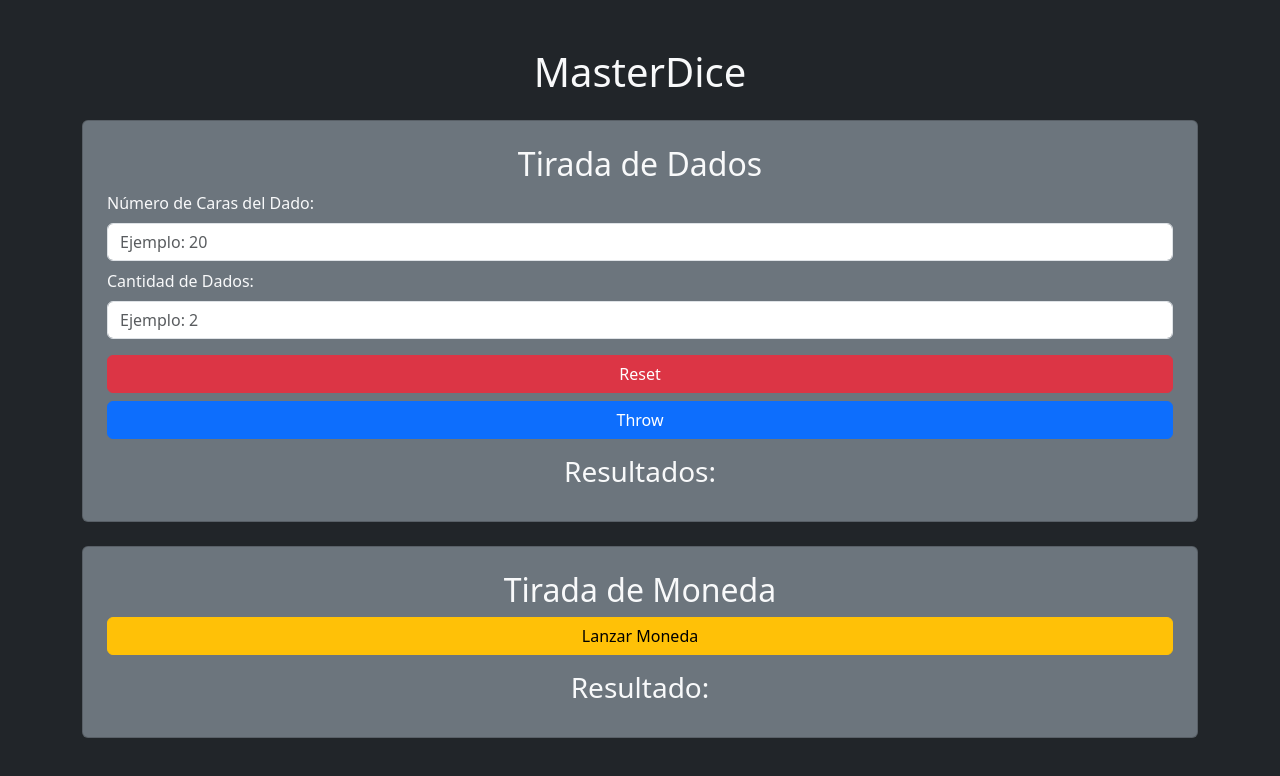
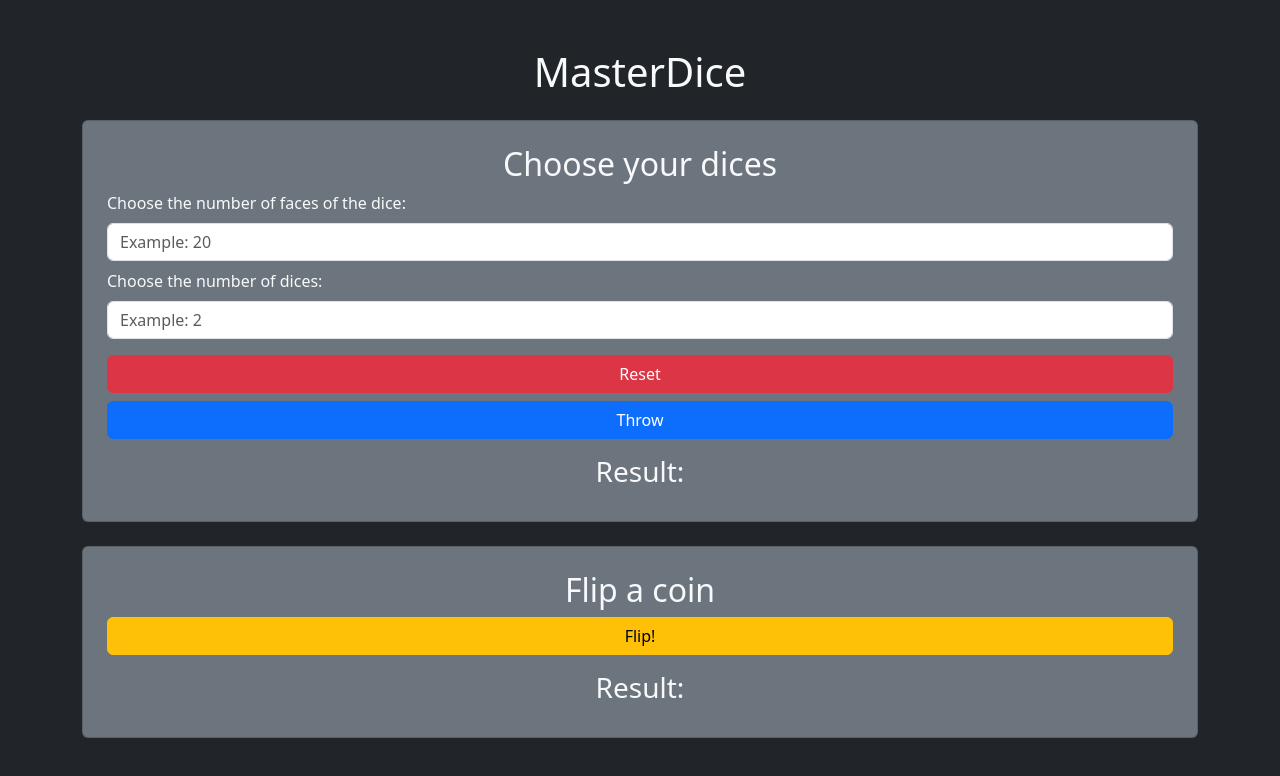
Before and after one commit to guillecarpintero/MasterDice, a plain HTML site: page index.html in a window 1280 px wide. Drawn offline with nearby package versions, Linux system fonts and the light colour scheme.

Commit message:
Made all the variables and comments in english.

```diff
--- a/index.html
+++ b/index.html
@@ -11,29 +11,28 @@
         <h1 class="text-center mb-4">MasterDice</h1>
 
         <div class="card bg-secondary text-light p-4 mb-4">
-            <h2 class="text-center">Tirada de Dados</h2>
+            <h2 class="text-center">Choose your dices</h2>
             <div id="diceContainer">
                 <div class="dice-group mb-3">
-                    <label class="form-label">Número de Caras del Dado:</label>
-                    <input id="mainDiceFaces" type="number" class="form-control diceFaces" min="3" placeholder="Ejemplo: 20"> <!-- DICE FACES -->
-                    <label class="form-label mt-2">Cantidad de Dados:</label>
-                    <input id="mainDiceQuantity" type="number" class="form-control diceCount" min="1" placeholder="Ejemplo: 2"> <!-- DICE QUANTITIES -->
+                    <label class="form-label">Choose the number of faces of the dice:</label>
+                    <input id="mainDiceFaces" type="number" class="form-control diceFaces" min="3" placeholder="Example: 20"> <!-- DICE FACES -->
+                    <label class="form-label mt-2">Choose the number of dices:</label>
+                    <input id="mainDiceQuantity" type="number" class="form-control diceCount" min="1" placeholder="Example: 2"> <!-- DICE QUANTITIES -->
                 </div>
             </div>
-            <!-- ADD A DICE<button id="addDice" class="btn btn-success w-100 mb-2">Agregar otro dado</button>  -->
             <button id="reset" class="btn btn-danger w-100 mb-2">Reset</button> <!-- RESET-->
 
             <button id="rollDice" class="btn btn-primary w-100">Throw</button>
             <div class="mt-3 text-center">
-                <h3>Resultados: <span id="diceResult"></span></h3>
+                <h3>Result: <span id="diceResult"></span></h3>
             </div>
         </div>
 
         <div class="card bg-secondary text-light p-4">
-            <h2 class="text-center">Tirada de Moneda</h2>
-            <button id="flipCoin" class="btn btn-warning w-100">Lanzar Moneda</button>
+            <h2 class="text-center">Flip a coin</h2>
+            <button id="flipCoin" class="btn btn-warning w-100">Flip!</button>
             <div class="mt-3 text-center">
-                <h3>Resultado: <span id="coinResult"></span></h3>
+                <h3>Result: <span id="coinResult"></span></h3>
             </div>
         </div>
     </div>
--- a/masterdice.js
+++ b/masterdice.js
@@ -1,7 +1,6 @@
 // Autor: Guillermo Carpintero
 // Date: 04/03/2025
 // Description: MasterDice is a simple dice rolling project. It allows users to roll dice with a customizable number of faces and quantities.
-
 
 //Main dice
 let mainFace = document.getElementById("mainDiceFaces");
@@ -42,8 +41,8 @@ rollButton.addEventListener("click", function() {
     if (mainFace.value === "" || mainQuantity.value === "") {
         alert("Please, fill in the fields");
     } else {
-        let faces = parseInt(mainFace.value); // Convertir a número
-        let quantity = parseInt(mainQuantity.value); // Convertir a número
+        let faces = parseInt(mainFace.value);
+        let quantity = parseInt(mainQuantity.value);
         throwDice(faces, quantity);
     }
 });
```
